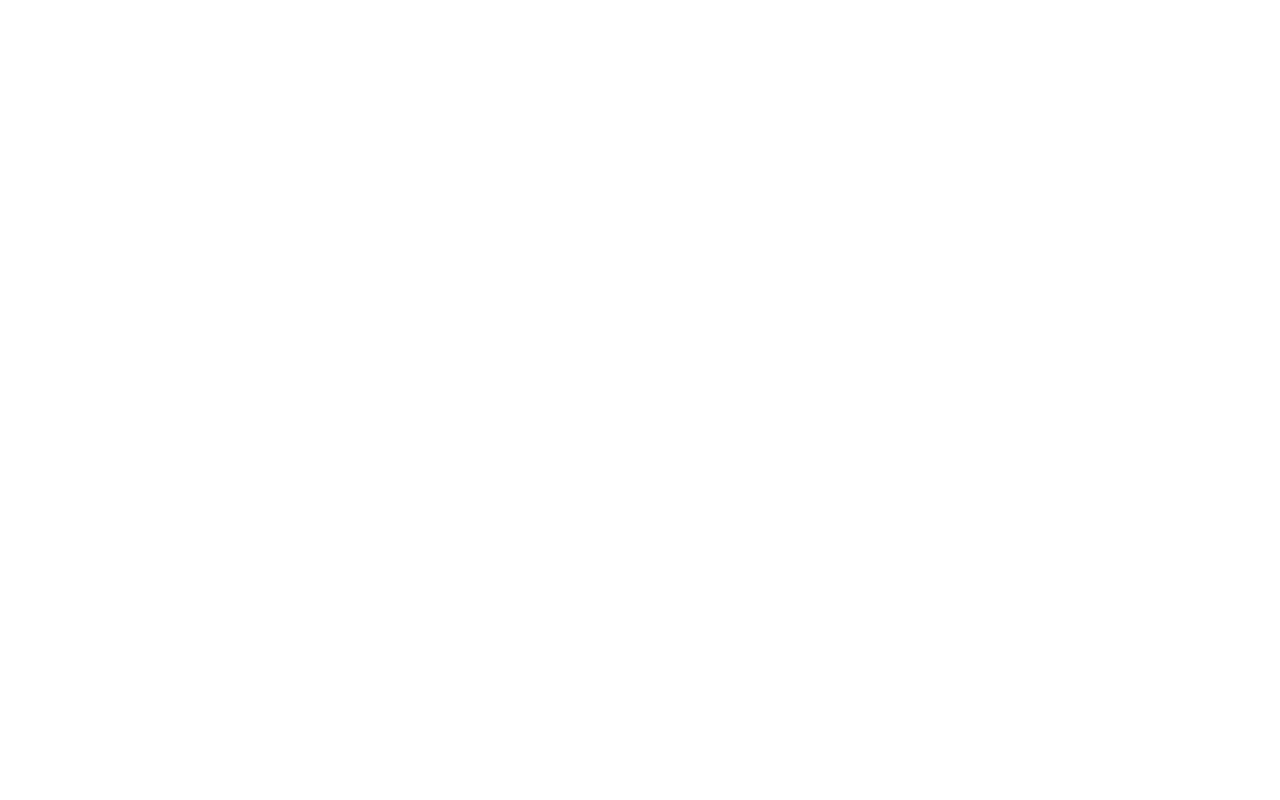
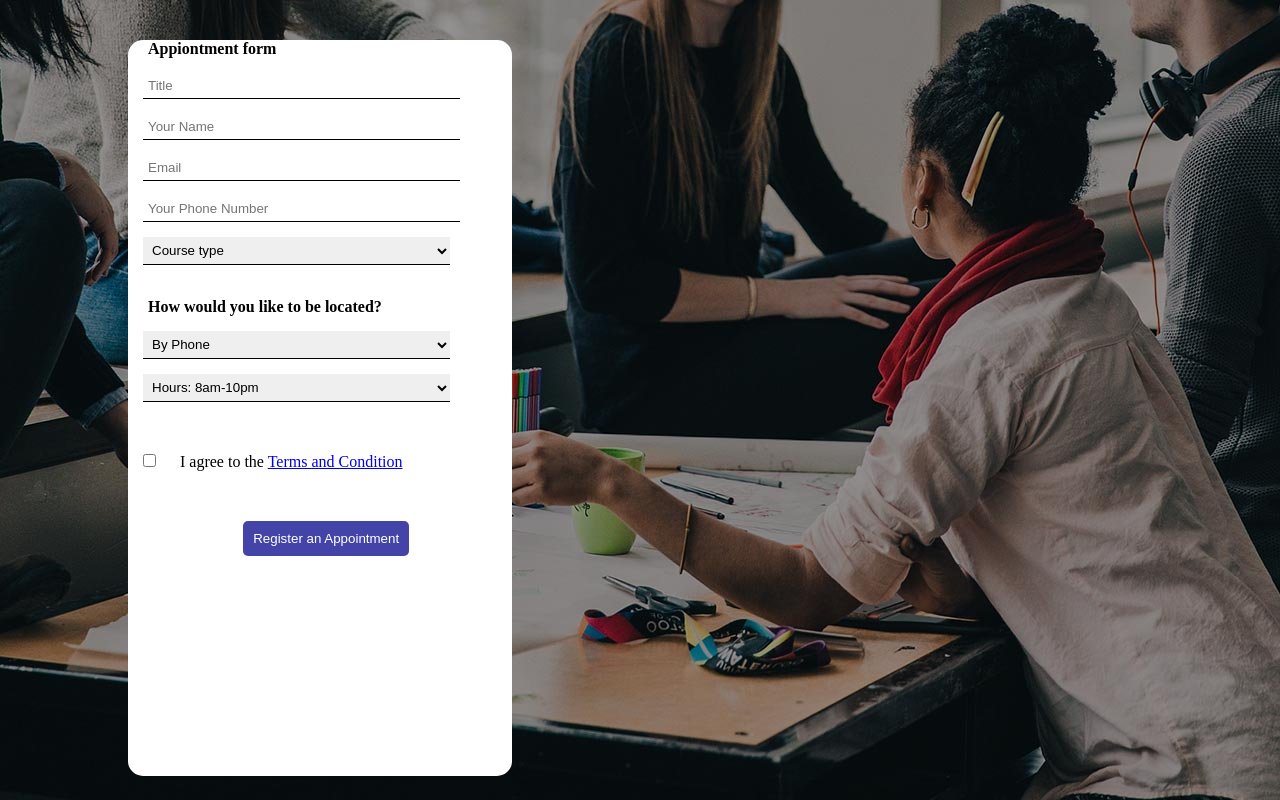
Before and after one commit to Oseiwus28/signup-form, a plain HTML site: page index.html in a window 1280 px wide. Drawn offline with Linux system fonts and the light colour scheme.

Commit message:
Update: form object

```diff
--- /dev/null
+++ b/css/main.css
@@ -0,0 +1,46 @@
+*{
+    margin: 0;
+    padding: 0;
+}
+body{
+    background-image: url(../img/body-bg.jpg);
+}
+
+#formcontent{
+    background-color: white;
+    width: 30%;
+    height: 92vh;
+    position: absolute;
+    top: 5%;
+    left: 10%;
+    border-radius: 15px;
+}
+.form-control{
+    display: block;
+    width: 80%;
+    margin: 15px;
+    padding: 5px;
+    border: none;
+    border-bottom: 1px solid;
+    outline: none;
+
+
+}
+label{
+    margin: 15px;
+    padding: 5px;
+}
+#button{
+    margin: 30px;
+    margin-top: 50px;
+    margin-left: 30%;
+    padding: 10px;
+    background-color: rgb(68, 68, 168);
+    color: white;
+    border: none;
+    border-radius:5px ;
+    cursor: pointer;
+}
+#checkbox{
+    margin-left: 15px;
+}
--- a/index.html
+++ b/index.html
@@ -5,8 +5,37 @@
     <meta http-equiv="X-UA-Compatible" content="IE=edge">
     <meta name="viewport" content="width=device-width, initial-scale=1.0">
     <title>Signin Page</title>
+    <link rel="stylesheet" href="./css/main.css">
+
 </head>
 <body>
+    <div id="formcontent">
+        <form action="">
+            <label for=""><strong>Appiontment form</strong> </label>
+            <input type="text" placeholder="Title" class="form-control">
+            <input type="text" placeholder="Your Name" class=form-control>
+            <input type="text" placeholder="Email" class=form-control>
+            <input type="text" placeholder="Your Phone Number" class=form-control>
+            <select name="" class="form-control">
+                <option value="">Course type</option>
+                <option value="">Society</option>
+                <option value="">Language</option>
+            </select><br>
+            <label for=""><strong>How would you like to be located?</strong></label><br>
+            <select name="" class="form-control">
+                <option value="">By Phone</option>
+                <option value="">By Email</option>
+            </select>
+            <select name="" class="form-control">
+                    <option value="">Hours: 8am-10pm</option>
+                    <option value="">Hours: 9am-11pm</option>
+            </select><br><br>
+            <input type="checkbox" name="" id="checkbox">
+            <label>I agree to the <a href="https://git-scm.com/">Terms and Condition</a> </label>
 
+
+            <input type="submit" value="Register an Appointment" id="button">
+        </form>
+    </div>
 </body>
 </html>
```
